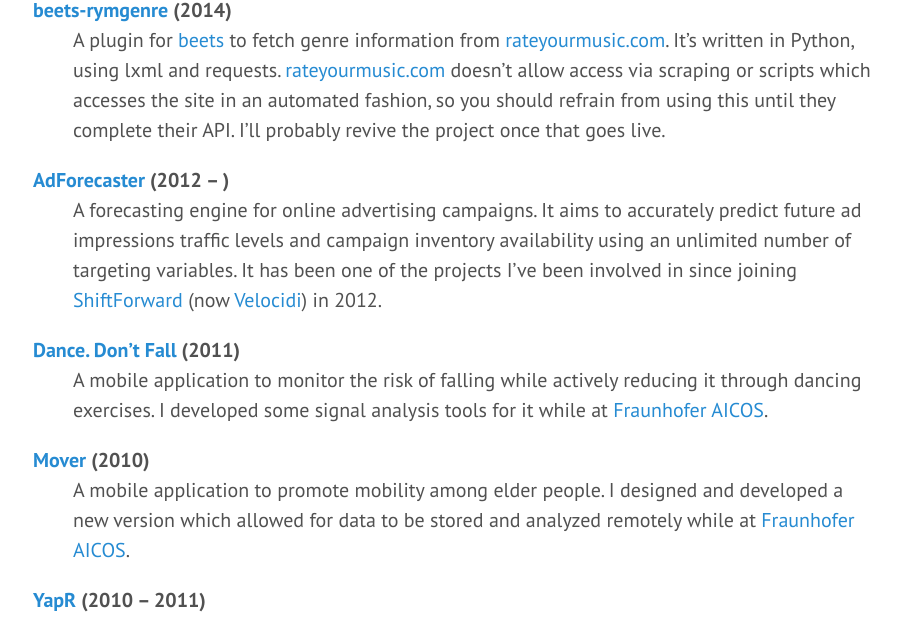
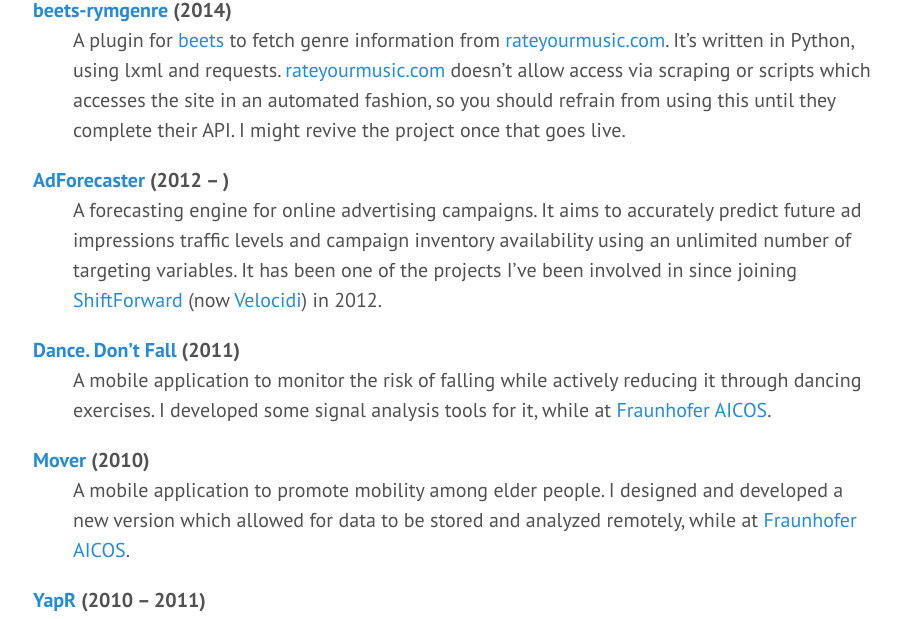
Before and after one commit to jcazevedo/jcazevedo.net, a Jekyll site: the page built from projects.md, in a window 1280 px wide. Shown: the part 1379-1998 px from the top of the page, without its empty margins (187-1088 px from the left). Built offline with Jekyll 4.4.1, drawn with Linux system fonts in a browser that asks for light colours.

Commit message:
Improve wording of projects page

```diff
--- a/projects.md
+++ b/projects.md
@@ -68,8 +68,7 @@
 [rateyourmusic.com][rym]. It’s written in Python, using lxml and requests.
 [rateyourmusic.com][rym] doesn't allow access via scraping or scripts which
 accesses the site in an automated fashion, so you should refrain from using this
-until they complete their API. I'll probably revive the project once that goes
-live.
+until they complete their API. I might revive the project once that goes live.
 
 [AdForecaster](https://www.adforecaster.com/) (2012 -- )
 
@@ -82,14 +81,14 @@
 [Dance. Don't Fall](http://dancedontfall.projects.fraunhofer.pt/) (2011)
 
 : A mobile application to monitor the risk of falling while actively reducing it
-through dancing exercises. I developed some signal analysis tools for it while
+through dancing exercises. I developed some signal analysis tools for it, while
 at [Fraunhofer AICOS][fhp].
 
 [Mover](http://mover.projects.fraunhofer.pt/) (2010)
 
 : A mobile application to promote mobility among elder people. I designed and
 developed a new version which allowed for data to be stored and analyzed
-remotely while at [Fraunhofer AICOS][fhp].
+remotely, while at [Fraunhofer AICOS][fhp].
 
 [YapR](https://github.com/jcazevedo/YapR) (2010 -- 2011)
 
```
